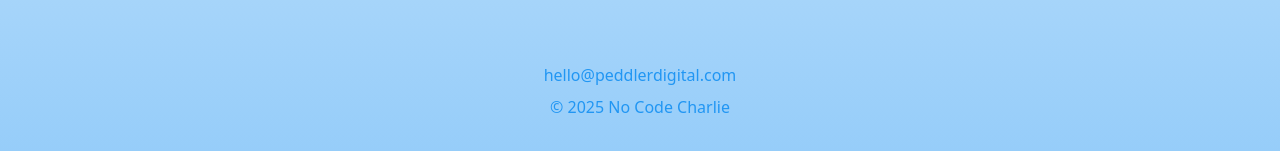
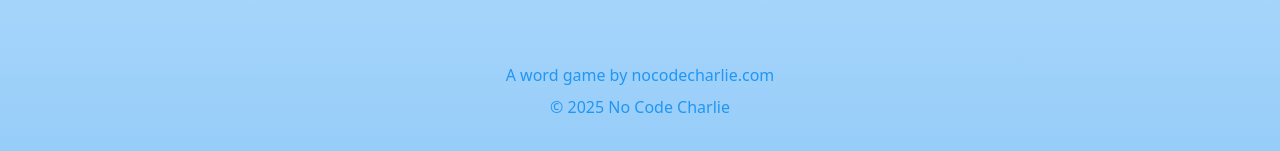
Before and after one commit to clloyd8/word-flood-frenzy, a React (Vite) app: page / in a window 1280 px wide. Shown: the part 589-740 px from the top of the page. Built offline with nearby package versions, Linux system fonts and the light colour scheme; no server answers; the database is empty.

Commit message:
Visual edit in Lovable
Edited UI in Lovable

```diff
--- a/src/pages/Index.tsx
+++ b/src/pages/Index.tsx
@@ -142,9 +142,7 @@ const Index = () => {
         <footer className="mt-16 text-center text-water-dark">
           <div className="space-y-2">
             <p>
-              <a href="mailto:hello@peddlerdigital.com" className="hover:underline">
-                hello@peddlerdigital.com
-              </a>
+              <a href="mailto:hello@peddlerdigital.com" className="hover:underline">A word game by nocodecharlie.com </a>
             </p>
             <p>
               © {new Date().getFullYear()} {" "}
```
